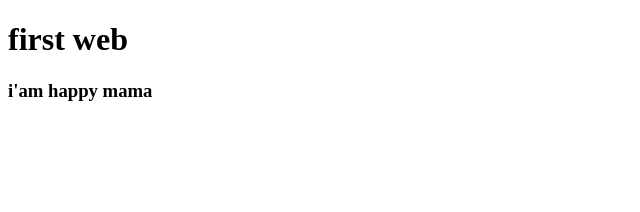
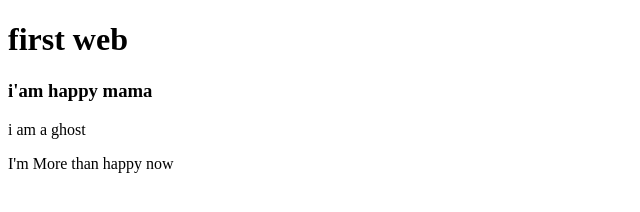
Before and after one commit to Nazmul-Haque/my-web, a plain HTML site: page index.html in a window 1280 px wide. Shown: the whole page, without its empty margins (0-640 px from the left). Drawn offline with Linux system fonts and the light colour scheme.

Commit message:
ghost hunter

```diff
--- a/index.html
+++ b/index.html
@@ -9,5 +9,7 @@
     <h1>first web
     </h1>
     <h3>i'am happy mama</h3>
+    <p>i am a ghost</p>
+    <p>I'm More than happy now</p>
 </body>
 </html>
```
